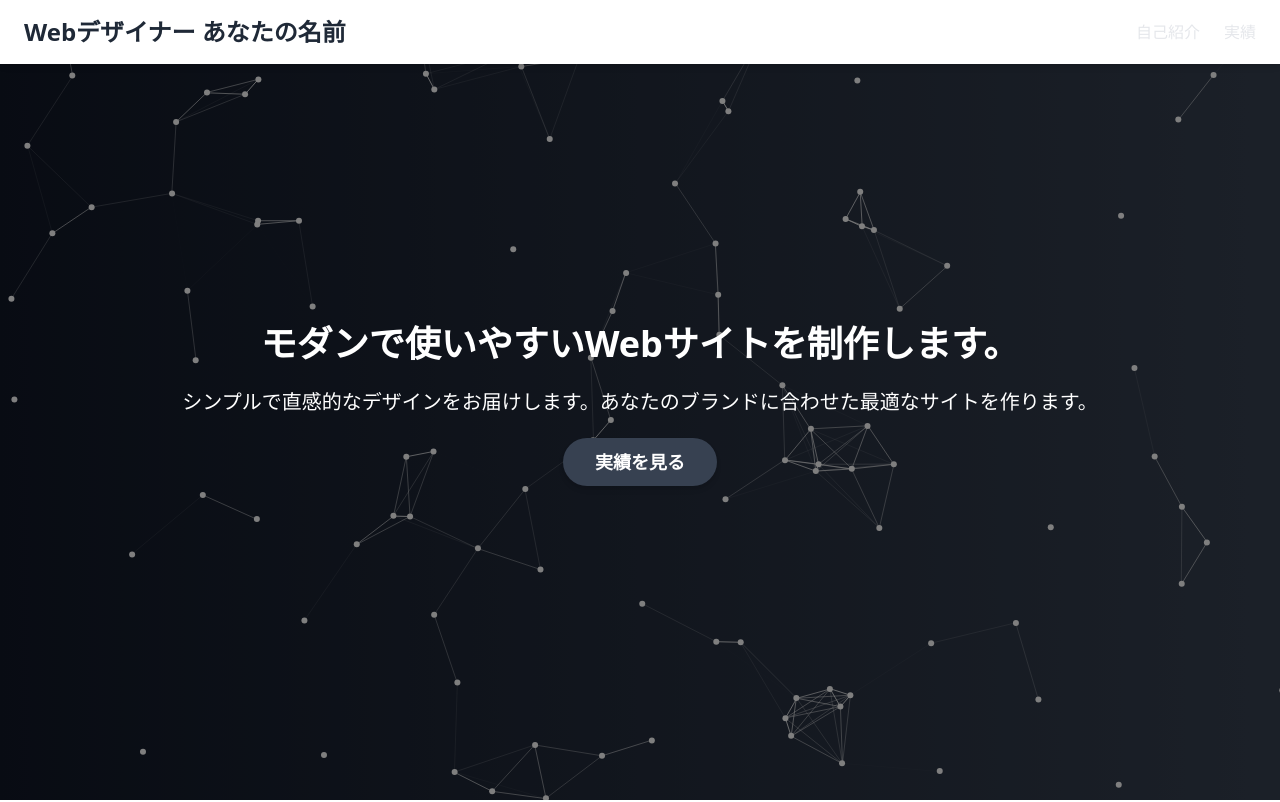
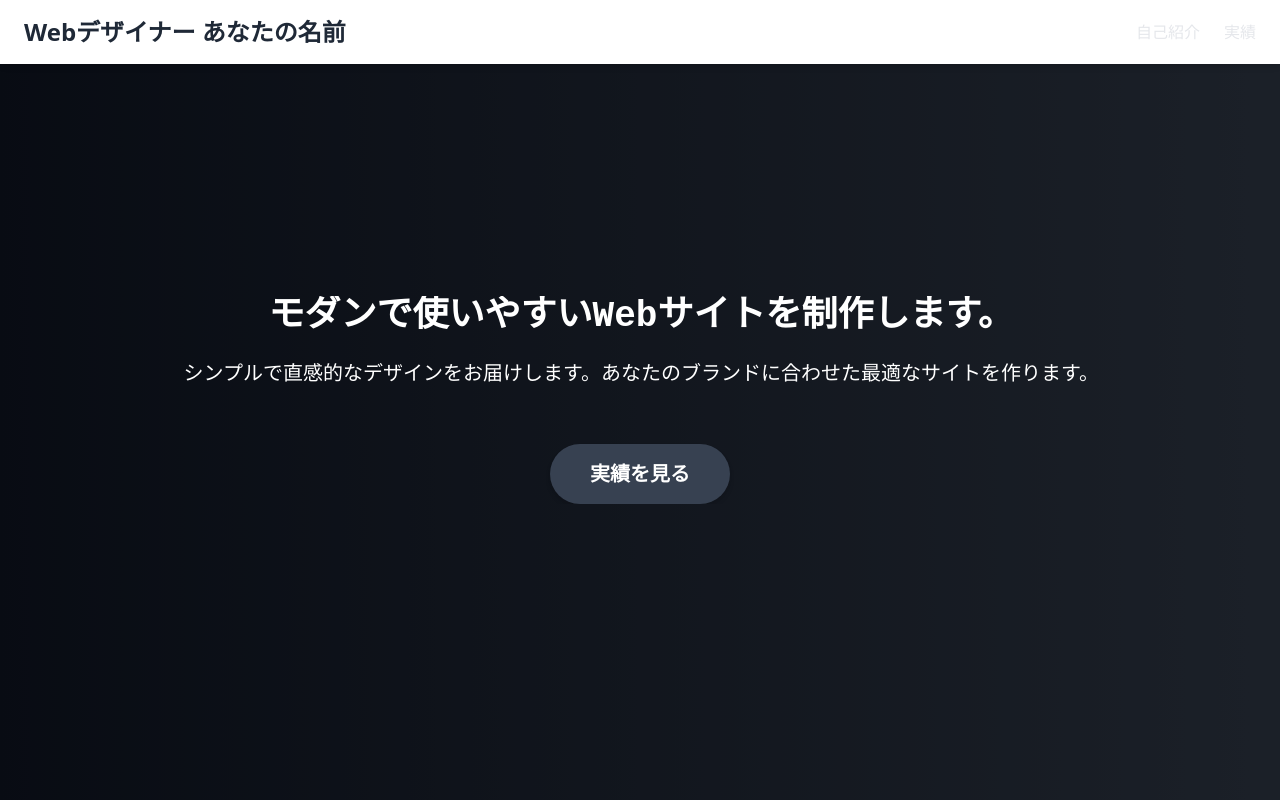
Before and after one commit to shunNishijima/portfolio, a plain HTML site: page index.html in a window 1280 px wide. Shown: the top 802 px of the page. Drawn offline with nearby package versions, Linux system fonts and the light colour scheme.

Commit message:
一旦完成版

```diff
--- a/index.html
+++ b/index.html
@@ -8,15 +8,99 @@
     <script src="https://cdn.jsdelivr.net/npm/alpinejs@2.8.2/dist/alpine.js" defer></script>
     <script src="https://cdn.jsdelivr.net/npm/particles.js@2.0.0/particles.min.js"></script>
     <style>
-        /* パーティクルエフェクト用 */
-        #particles-js {
+        /* グリッチエフェクト用 */
+        .glitch-container {
+            position: relative;
+            overflow: hidden;
+        }
+
+        .glitch {
+            position: relative;
+            display: inline-block;
+            color: #fff;
+            font-family: 'Courier New', Courier, monospace;
+            animation: glitch 2s infinite;
+        }
+
+        .glitch::before,
+        .glitch::after {
+            content: attr(data-text);
             position: absolute;
-            width: 100%;
-            height: 100%;
+            left: 0;
             top: 0;
-            left: 0;
-            z-index: 0;
+            opacity: 0.8;
+            clip: rect(0, 900px, 0, 0);
         }
+
+        .glitch::before {
+            color: #ff00c1;
+            z-index: -1;
+            animation: glitch-anim 2s infinite linear alternate-reverse;
+        }
+
+        .glitch::after {
+            color: #00fff9;
+            z-index: -2;
+            animation: glitch-anim2 2s infinite linear alternate-reverse;
+        }
+
+        @keyframes glitch {
+            0% {
+                transform: translate(0);
+            }
+            20% {
+                transform: translate(-2px, 2px);
+            }
+            40% {
+                transform: translate(-2px, -2px);
+            }
+            60% {
+                transform: translate(2px, 2px);
+            }
+            80% {
+                transform: translate(2px, -2px);
+            }
+            100% {
+                transform: translate(0);
+            }
+        }
+
+        @keyframes glitch-anim {
+            0% {
+                clip: rect(12px, 9999px, 14px, 0);
+            }
+            25% {
+                clip: rect(85px, 9999px, 90px, 0);
+            }
+            50% {
+                clip: rect(45px, 9999px, 50px, 0);
+            }
+            75% {
+                clip: rect(75px, 9999px, 80px, 0);
+            }
+            100% {
+                clip: rect(20px, 9999px, 25px, 0);
+            }
+        }
+
+        @keyframes glitch-anim2 {
+            0% {
+                clip: rect(85px, 9999px, 90px, 0);
+            }
+            25% {
+                clip: rect(45px, 9999px, 50px, 0);
+            }
+            50% {
+                clip: rect(75px, 9999px, 80px, 0);
+            }
+            75% {
+                clip: rect(20px, 9999px, 25px, 0);
+            }
+            100% {
+                clip: rect(12px, 9999px, 14px, 0);
+            }
+        }
+
         .relative {
             z-index: 1;
         }
@@ -36,11 +120,7 @@
         .fade-in-on-scroll.show {
             opacity: 1;
         }
-        /* ナイトモード */
-        .dark-mode {
-            background-color: #1a202c;
-            color: #cbd5e0;
-        }
+
         .modal-overlay {
         position: fixed;
         top: 0;
@@ -83,19 +163,23 @@
 
     <!-- Hero Section -->
     <section id="home" class="h-screen bg-gradient-to-r from-gray-900 to-gray-700 text-white flex items-center justify-center bg-cover bg-center relative slide-up">
-        <div id="particles-js"></div>
         <div class="absolute inset-0 bg-black opacity-50"></div>
-        <div class="relative z-10 text-center px-4">
-            <h2 class="text-4xl font-bold mb-6">モダンで使いやすいWebサイトを制作します。</h2>
-            <p class="text-xl mb-8">シンプルで直感的なデザインをお届けします。あなたのブランドに合わせた最適なサイトを作ります。</p>
-            <a href="#portfolio" class="bg-gray-700 px-8 py-3 rounded-full text-lg font-semibold shadow-md hover:bg-gray-800 transition">実績を見る</a>
+        <div class="relative z-10 text-center px-4 glitch-container">
+            <h2 class="text-4xl font-bold mb-6 glitch" data-text="モダンで使いやすいWebサイトを制作します。">
+                モダンで使いやすいWebサイトを制作します。
+            </h2>
+            <p class="text-xl mb-8 glitch" data-text="シンプルで直感的なデザインをお届けします。あなたのブランドに合わせた最適なサイトを作ります。">
+                シンプルで直感的なデザインをお届けします。あなたのブランドに合わせた最適なサイトを作ります。
+            </p>
+            <!-- ボタンを文字列の下に配置 -->
+            <div class="flex justify-center">
+                <a href="#portfolio" class="bg-gray-700 px-10 py-4 rounded-full text-xl font-semibold shadow-md hover:bg-gray-800 transition block mt-6 max-w-[250px]">
+                    実績を見る
+                </a>
+            </div>
+
         </div>
     </section>
-
-    <div class="fixed top-5 right-5">
-        <button onclick="toggleDarkMode()" class="bg-gray-800 text-white px-4 py-2 rounded-lg shadow-md hover:bg-gray-700 transition">🌙/☀️</button>
-    </div>
-
 
     <!-- About Section -->
     <section id="about" class="py-20 bg-white fade-in-on-scroll">
@@ -167,20 +251,6 @@
             modal.style.display = 'none';
         }
 
-        // パーティクル設定
-        particlesJS("particles-js", {
-            particles: {
-                number: { value: 80 },
-                size: { value: 3 },
-                move: { speed: 2 }
-            },
-            interactivity: {
-                events: {
-                    onhover: { enable: true, mode: "repulse" }
-                }
-            }
-        });
-
         // スクロール時のフェードイン
         const fadeInElements = document.querySelectorAll('.fade-in-on-scroll');
         const observer = new IntersectionObserver((entries) => {
@@ -192,11 +262,6 @@
         });
         fadeInElements.forEach(el => observer.observe(el));
 
-        // ナイトモードの切り替え
-        function toggleDarkMode() {
-            document.body.classList.toggle('dark-mode');
-        }
-
     </script>
 </body>
 </html>
```
